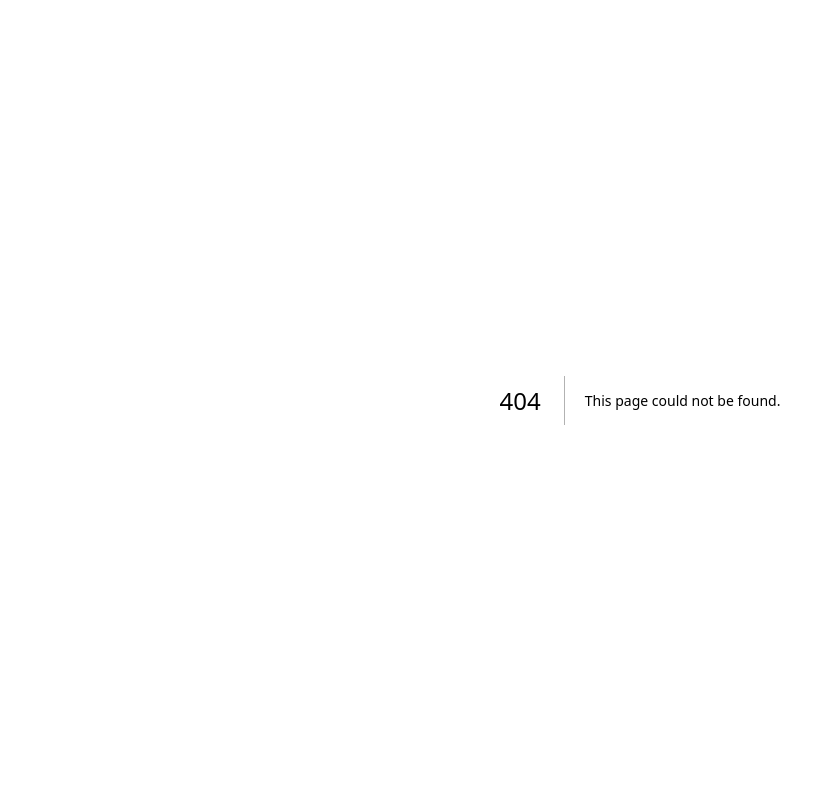
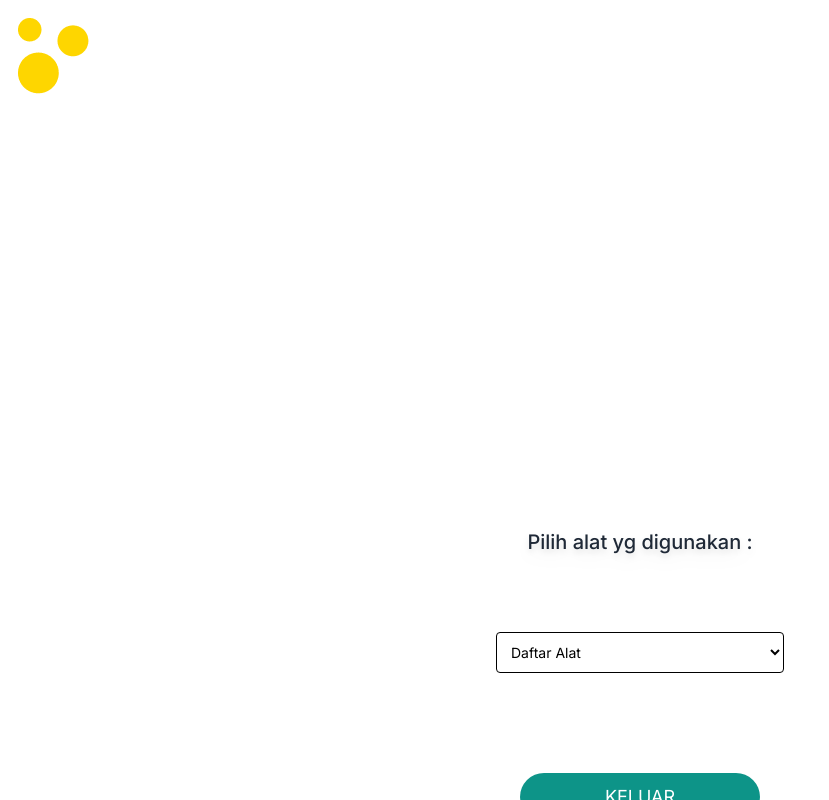
Before and after one commit to BagusAlwan/Lab-Monitoring-System, a Next.js app: page /RPLD/alat_page in a window 1280 px wide. Before the commit this address had no page. Shown: the whole page, without its empty margins (0-829 px from the left). Built offline with nearby package versions, Linux system fonts and the light colour scheme.

Commit message:
alat_page

```diff
--- /dev/null
+++ b/src/app/RPLD/alat_page/page.jsx
@@ -0,0 +1,40 @@
+'use client';
+
+import Image from 'next/image'
+import yellowdots from '../../../components/images/yellowdots.png'
+
+export default function AlatPage() {
+    return (
+        <div className="p-[18px] bg-white h-screen w-screen overflow-auto">
+
+            <Image
+                src={yellowdots}
+                alt="Main Screen"
+                objectFit='contain'
+            />
+            <div className="mt-[35%] h-7 text-center text-gray-800 text-xl font-medium leading-snug drop-shadow-lg">Pilih alat yg digunakan : </div>
+            <div className='pt-[75px] flex justify-center items-center'>
+                <select className="w-72 border border-black bg-white text-black text-sm rounded block focus:ring-teal-600 focus:border-teal-600 p-2.5">
+                <option selected>Daftar Alat</option>
+                <option value="">Alat 2</option>
+                <option value="">Alat 4</option>
+                <option value="">Alat 1</option>
+                <option value="">Alat 3</option>
+                </select>
+            </div>
+
+
+
+
+            <div className="mt-[100px]  h-12 relative flex justify-center" onClick={() => alert('Kamu KELUAR')}>
+            <div className=" w-60 h-12 left-0 top-0 bg-teal-600 rounded-3xl" />
+            <div className="NonAnggota top-[10px] absolute text-center text-white text-lg font-normal">KELUAR</div>
+            </div>
+
+
+
+
+        </div>
+
+    )
+}
--- a/src/app/RPLD/anggota_page/page.jsx
+++ b/src/app/RPLD/anggota_page/page.jsx
@@ -1,6 +1,7 @@
 'use client';
 
 import Image from 'next/image'
+import Link from 'next/link'
 import yellowdots from '../../../components/images/yellowdots.png'
 
 export default function AnggotaPage() {
@@ -27,18 +28,17 @@ export default function AnggotaPage() {
 
 
 
-
-
-
             <div className="mt-[100px] h-12 relative flex justify-center" onClick={() => alert('Kamu MASUK')}>
-            <div className="w-60 h-12 left-0 top-0 bg-teal-600 rounded-3xl" />
-            <div className="Anggota top-[10px] absolute text-center text-white text-lg font-normal">MASUK</div>
-            </div>
-            <div className="mt-4  h-12 relative flex justify-center" onClick={() => alert('Kamu KELUAR')}>
-            <div className=" w-60 h-12 left-0 top-0 bg-teal-600 rounded-3xl" />
-            <div className="NonAnggota top-[10px] absolute text-center text-white text-lg font-normal">KELUAR</div>
+                <div className="w-60 h-12 left-0 top-0 bg-teal-600 rounded-3xl" />
+                <div className="Anggota top-[10px] absolute text-center text-white text-lg font-normal">MASUK</div>
             </div>
 
+            <Link href="/RPLD/alat_page">
+                <div className="mt-4  h-12 relative flex justify-center">
+                    <div className=" w-60 h-12 left-0 top-0 bg-teal-600 rounded-3xl" />
+                    <div className="NonAnggota top-[10px] absolute text-center text-white text-lg font-normal">KELUAR</div>
+                </div>
+            </Link>
 
 
 
--- a/src/app/RPLD/nonanggota_page/page.jsx
+++ b/src/app/RPLD/nonanggota_page/page.jsx
@@ -1,6 +1,7 @@
 'use client';
 
 import Image from 'next/image'
+import Link from 'next/link'
 import yellowdots from '../../../components/images/yellowdots.png'
 
 export default function NonAnggotaPage() {
@@ -37,10 +38,14 @@ export default function NonAnggotaPage() {
             <div className="w-60 h-12 left-0 top-0 bg-teal-600 rounded-3xl" />
             <div className="Anggota top-[10px] absolute text-center text-white text-lg font-normal">MASUK</div>
             </div>
-            <div className="mt-4  h-12 relative flex justify-center" onClick={() => alert('Kamu KELUAR')}>
-            <div className=" w-60 h-12 left-0 top-0 bg-teal-600 rounded-3xl" />
-            <div className="NonAnggota top-[10px] absolute text-center text-white text-lg font-normal">KELUAR</div>
-            </div>
+
+            <Link href="/RPLD/alat_page">
+                <div className="mt-4  h-12 relative flex justify-center">
+                    <div className=" w-60 h-12 left-0 top-0 bg-teal-600 rounded-3xl" />
+                    <div className="NonAnggota top-[10px] absolute text-center text-white text-lg font-normal">KELUAR</div>
+                </div>
+            </Link>
+
 
 
 
```
